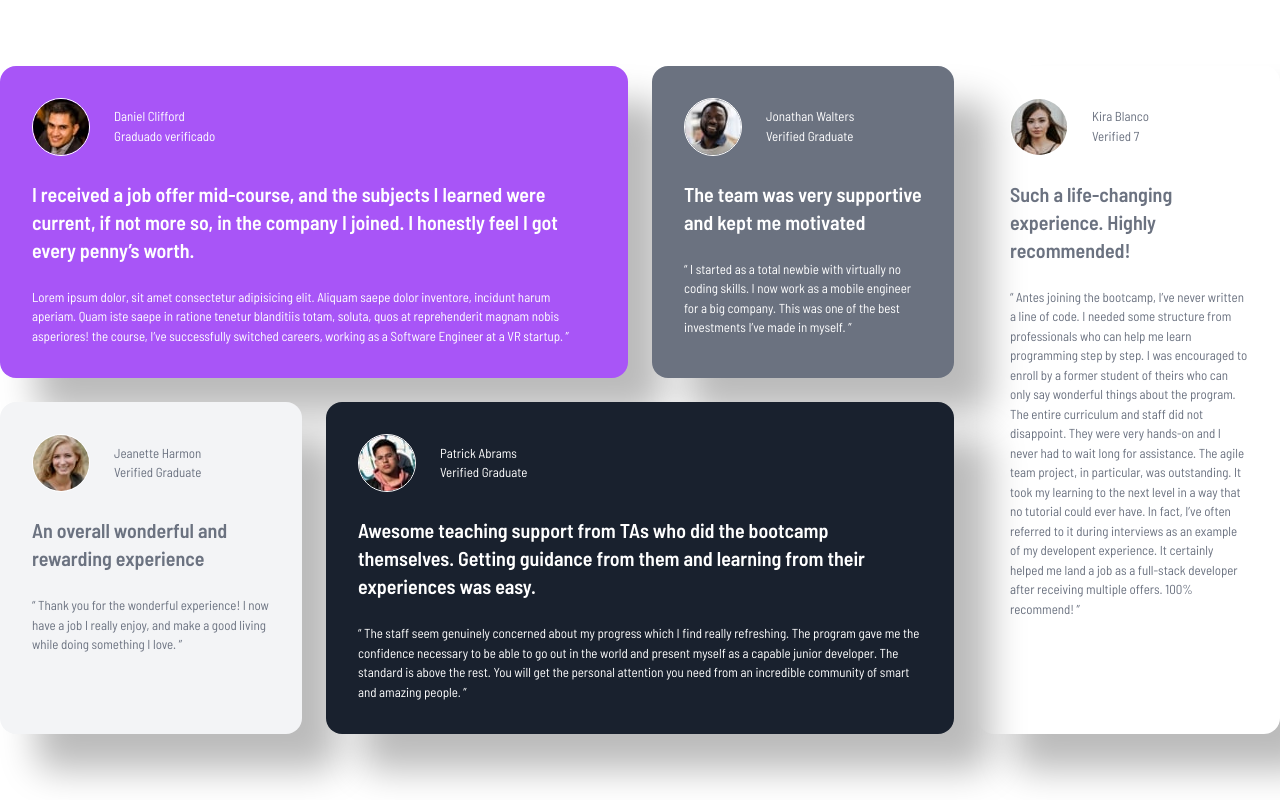
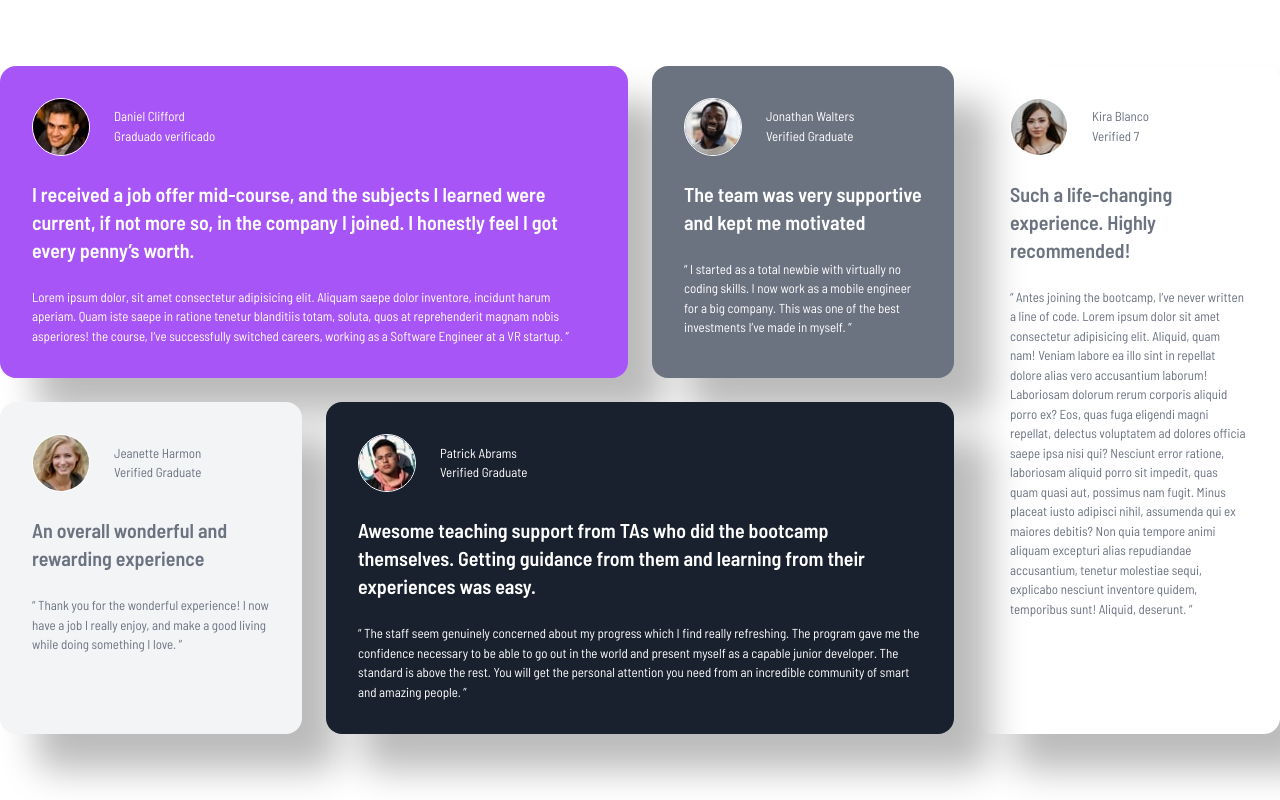
Before and after one commit to DeveloperIDT/prueba-idt, a plain HTML site: page index.html in a window 1280 px wide. Drawn offline with nearby package versions, Linux system fonts and the light colour scheme.

Commit message:
se ha modificado el texto del cuadro 4

```diff
--- a/index.html
+++ b/index.html
@@ -96,14 +96,9 @@
       <h1 class="font-semibold text-xl"> Such a life-changing experience. Highly recommended!</h1>
 
       <p>
-        “ Antes joining the bootcamp, I’ve never written a line of code. I needed some structure from
-        professionals who can help me learn programming step by step. I was encouraged to enroll by a former
-        student of theirs who can only say wonderful things about the program. The entire curriculum and staff
-        did not disappoint. They were very hands-on and I never had to wait long for assistance. The agile team
-        project, in particular, was outstanding. It took my learning to the next level in a way that no tutorial
-        could ever have. In fact, I’ve often referred to it during interviews as an example of my developent
-        experience. It certainly helped me land a job as a full-stack developer after receiving multiple offers.
-        100% recommend! ”
+        “ Antes joining the bootcamp, I’ve never written a line of code. Lorem ipsum dolor sit amet consectetur adipisicing elit. Aliquid, quam nam! Veniam labore ea illo sint in repellat dolore alias vero accusantium laborum! Laboriosam dolorum rerum corporis aliquid porro ex?
+        Eos, quas fuga eligendi magni repellat, delectus voluptatem ad dolores officia saepe ipsa nisi qui? Nesciunt error ratione, laboriosam aliquid porro sit impedit, quas quam quasi aut, possimus nam fugit.
+        Minus placeat iusto adipisci nihil, assumenda qui ex maiores debitis? Non quia tempore animi aliquam excepturi alias repudiandae accusantium, tenetur molestiae sequi, explicabo nesciunt inventore quidem, temporibus sunt! Aliquid, deserunt. ”
       </p>
     </article>
 
```
